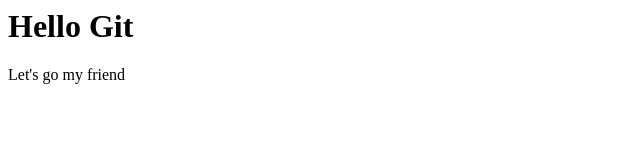
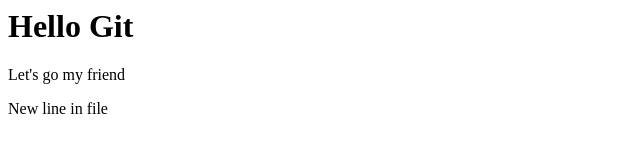
Before and after one commit to Zett-A/project1, a plain HTML site: page index.html in a window 1280 px wide. Shown: the whole page, without its empty margins (0-640 px from the left). Drawn offline with Linux system fonts and the light colour scheme.

Commit message:
new commit proverka

```diff
--- a/index.html
+++ b/index.html
@@ -1,2 +1,3 @@
 <h1>Hello Git</h1>
 <p>Let's go my friend</p>
+<p>New line in file</p>
```
